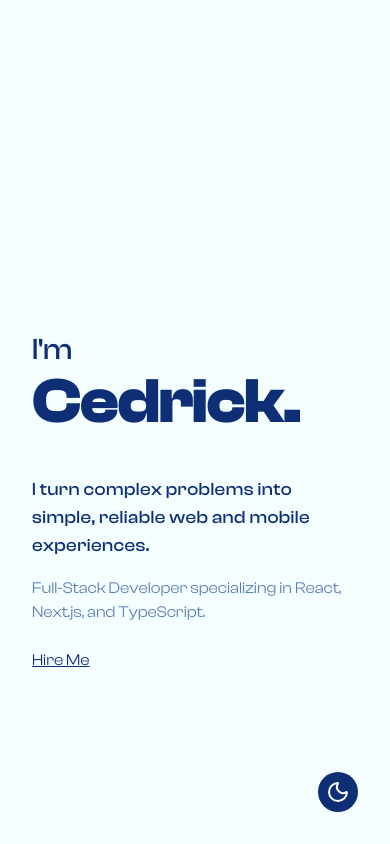
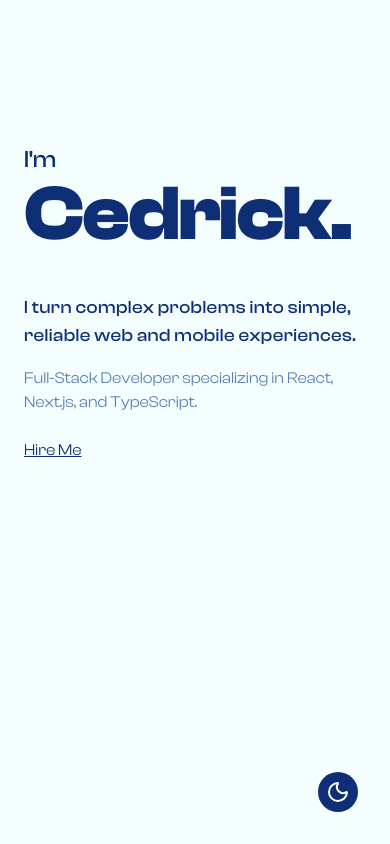
Before and after one commit to cjsupan/cj-portfolio, a React (Vite) app: page / in a window 390 px wide. Shown: the top 844 px of the page. Built offline with nearby package versions, Linux system fonts and the light colour scheme.

Commit message:
fix name mobie responsiveness

```diff
--- a/src/sections/home.tsx
+++ b/src/sections/home.tsx
@@ -2,17 +2,19 @@ const Home = () => {
   return (
     <div
       id="home"
-      className="w-full h-dvh @container text-primary-default dark:text-primary-dark px-8 md:px-16 flex flex-col items-start justify-center"
+      className="w-full h-dvh @container text-primary-default dark:text-primary-dark px-6 md:px-16 flex flex-col items-start mt-16 sm:mt-36"
     >
       {/* Left: The Heavy Hook */}
-      <div className="max-w-7xl mx-auto w-full text-left flex flex-col items-start ">
-        <span className="text-3xl md:text-5xl font-medium">I'm</span>
-        <h1 className="text-[5rem] sm:text-[8rem] max-sm:text-[4rem] font-display font-bold leading-[0.8] tracking-tight mt-2">
+      <div className="max-w-7xl mx-auto w-full text-left flex flex-col items-start">
+        <span className="text-2xl sm:text-3xl md:text-4xl lg:text-5xl font-medium">
+          I'm
+        </span>
+        <h1
+          className="font-display font-bold leading-[0.8] tracking-tight mt-2
+                     text-[20vw] sm:text-[18vw] md:text-[16vw] lg:text-[12vw] 2xl:text-[90px]"
+        >
           Cedrick.
         </h1>
-        {/* <button className="p-2 mt-8 md:bg-primary-default dark:md:bg-primary-dark md:rounded-md md:text-primary-dark dark:md:text-primary-default text-primary-default dark:text-primary-dark underline md:text-sm text-xs">
-          Hire Me
-        </button> */}
       </div>
 
       {/* Right: The Grounded Anchor */}
```
